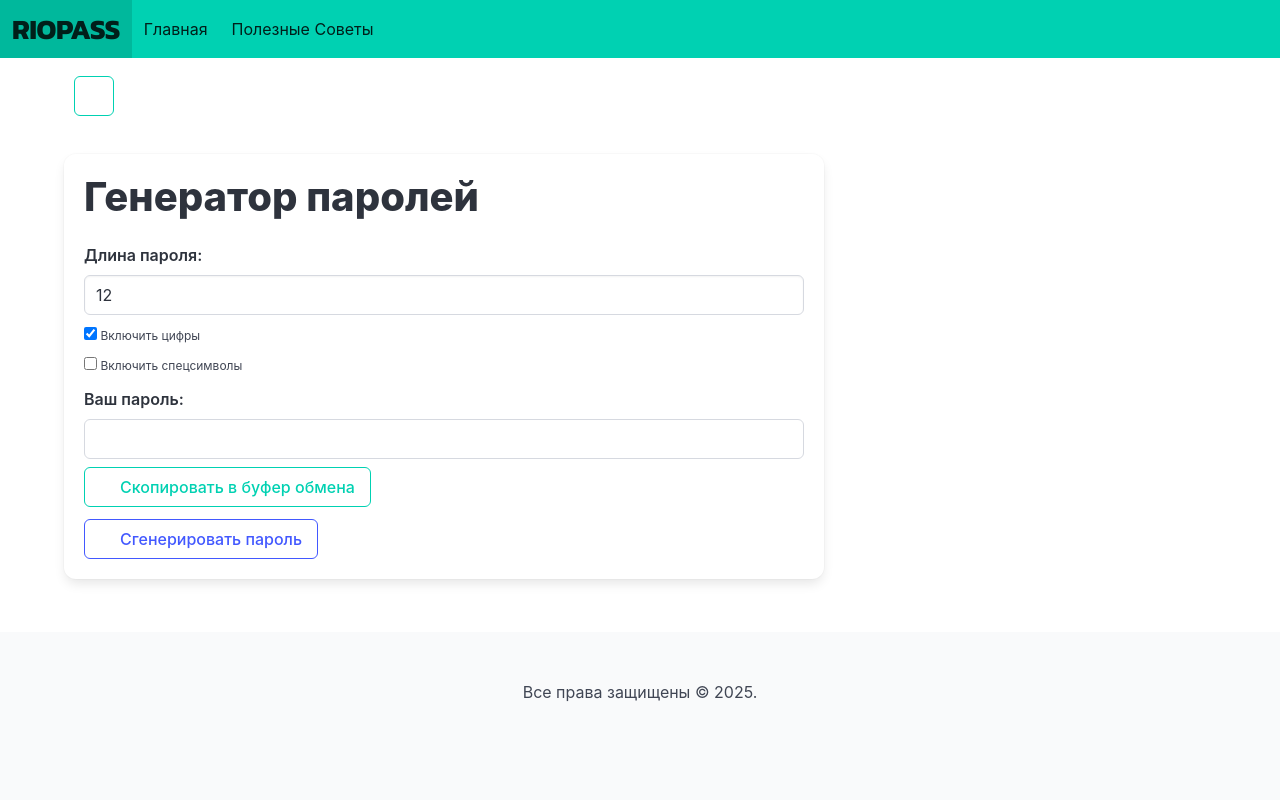
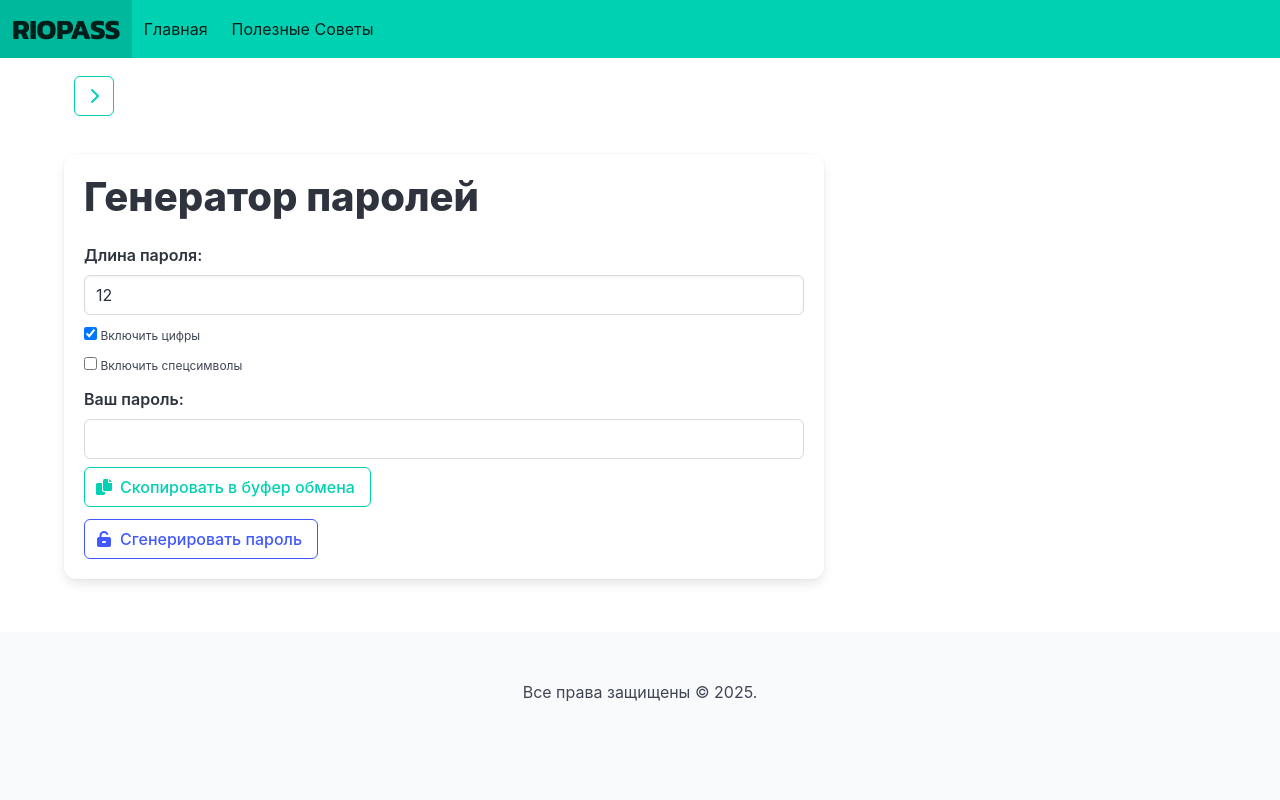
Before and after one commit to 1517mb/cat_time_bot, a Django app: page / in a window 1280 px wide. Run offline with Django 5.2, Linux system fonts and the light colour scheme.

Commit message:
Delete .fa-solid

```diff
--- a/src/static/css/style.css
+++ b/src/static/css/style.css
@@ -31,10 +31,6 @@ body {
     text-decoration: underline;
 }
 
-.fa-solid {
-    color: white;
-}
-
 #instruction-column {
     transition: all 0.3s ease;
 }
```
